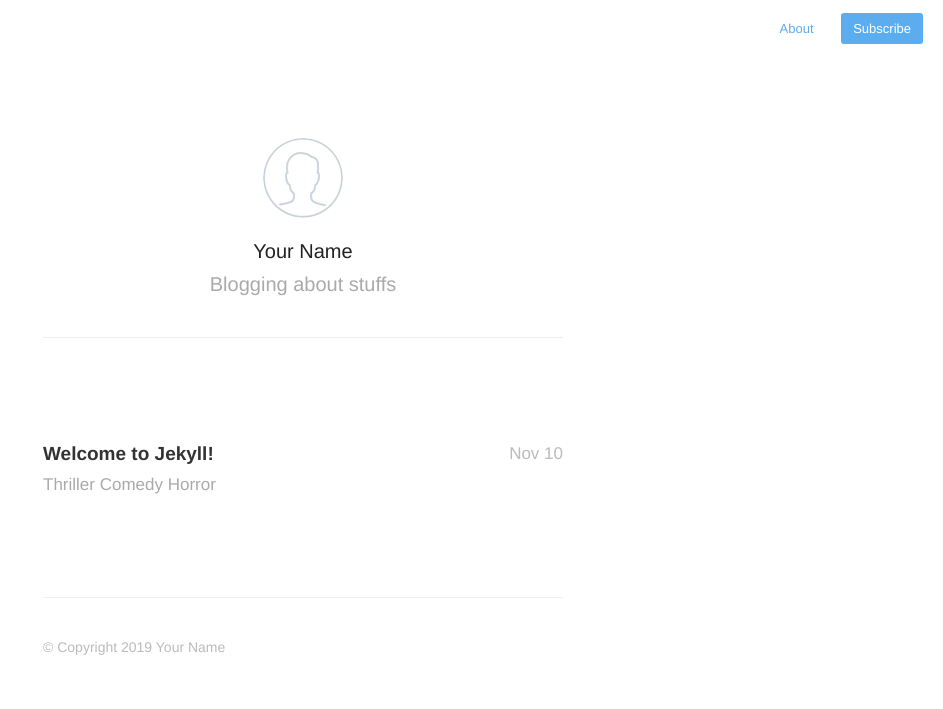
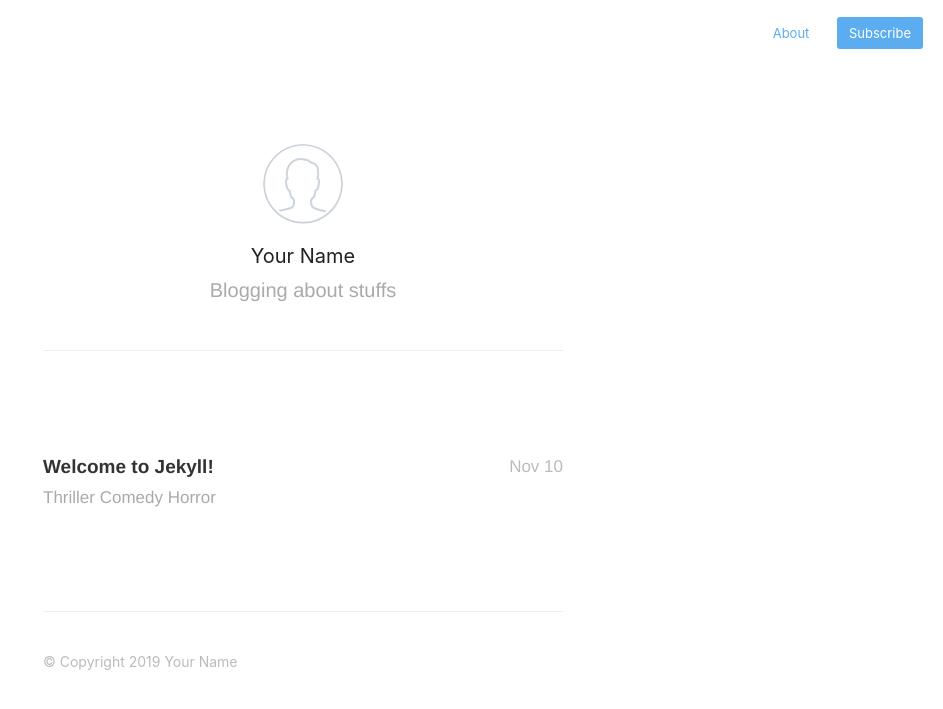
Before and after one commit to jarocmarisec/jarocmarisec-tests, a Jekyll site: the page built from index.html, in a window 1280 px wide. Shown: the top 709 px of the page, without its empty margins (337-1280 px from the left). Built offline with Jekyll 4.4.1, drawn with Linux system fonts in a browser that asks for light colours; nearby versions of some CDN libraries; the list of posts is cut into pages by our own code.

```diff
--- a/_layouts/default.html
+++ b/_layouts/default.html
@@ -10,6 +10,8 @@
   <link rel="stylesheet" href="{{ "/" | relative_url  }}assets/css/style.css">
   <link rel="alternate" type="application/rss+xml" title="My Blog" href="{{ "/" | relative_url  }}feed.xml">
   <link rel="stylesheet" href="{{ "/" | relative_url  }}assets/css/highlight.css">
+  <link rel="stylesheet" href="https://stackpath.bootstrapcdn.com/bootstrap/4.3.1/css/bootstrap.min.css">
+
 </head>
 <body>
 
```
